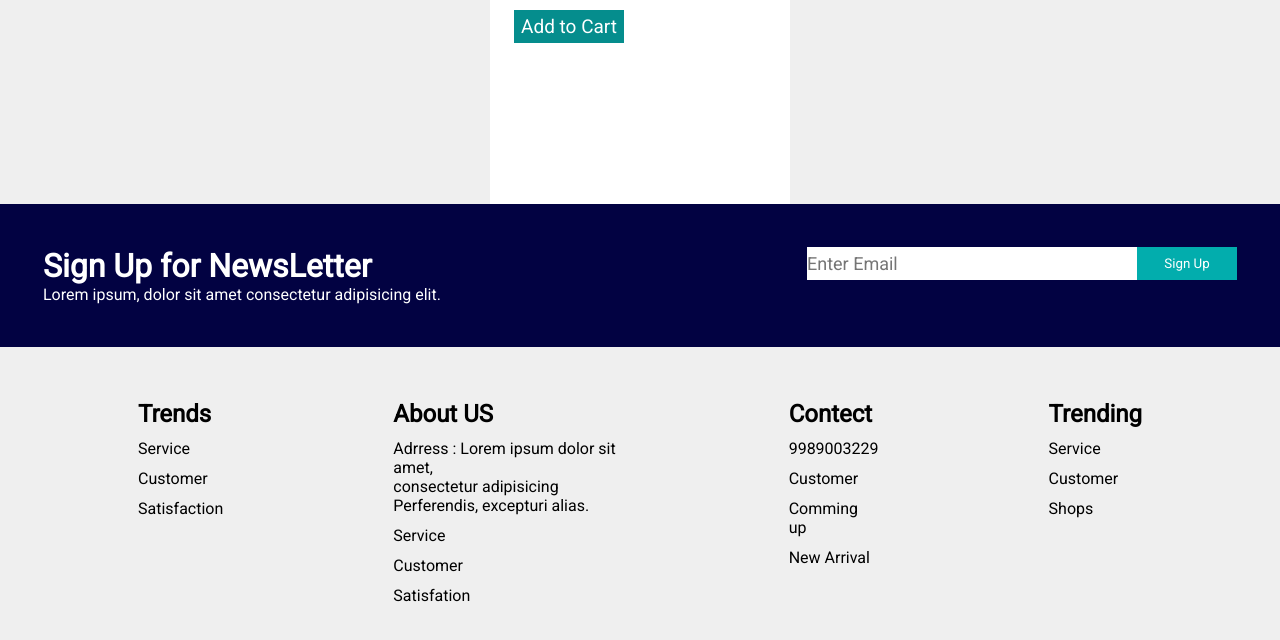
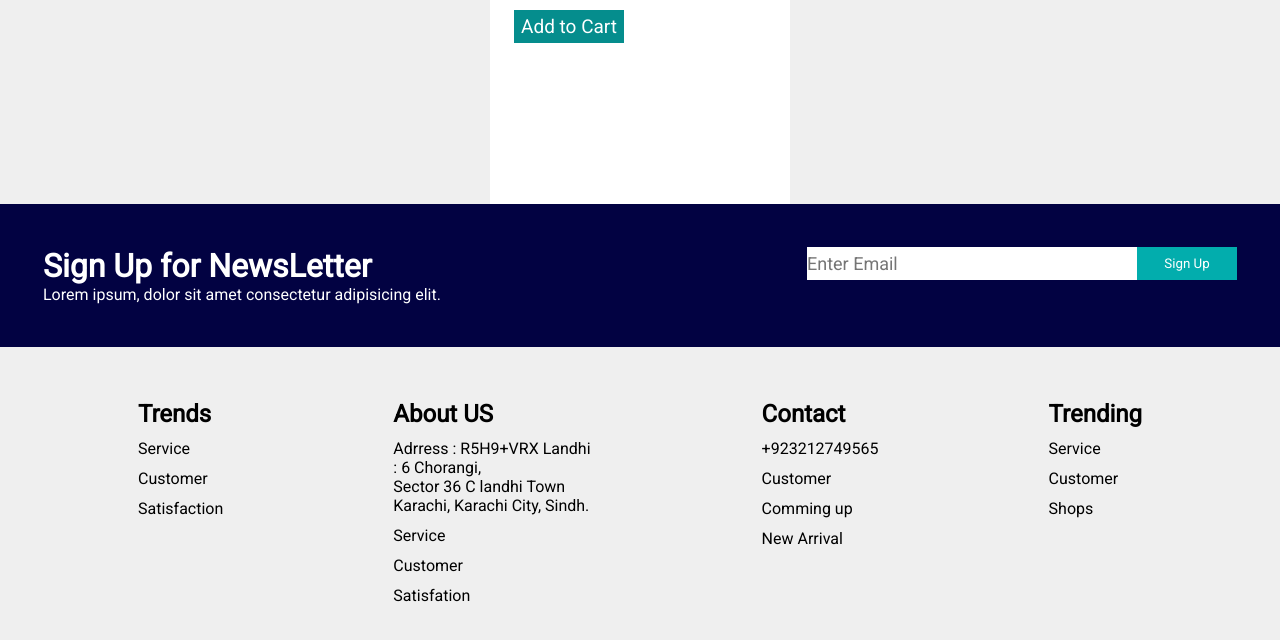
Before and after one commit to WebPro213/Glamour-Grid, a plain HTML site: page index.html in a window 1280 px wide. Shown: the part 1635-2275 px from the top of the page. Drawn offline with Linux system fonts and the light colour scheme; a web font is replaced by a local one.

Commit message:
2Update index.html

```diff
--- a/index.html
+++ b/index.html
@@ -211,17 +211,17 @@
                     </div>
                     <div class="footerText">
                         <h2>About US</h2>
-                        <p>Adrress : Lorem ipsum dolor sit amet, <br>
-                            consectetur adipisicing <br>
-                            Perferendis, excepturi alias.</p>
+                        <p>Adrress : R5H9+VRX Landhi : 6 Chorangi, <br>
+                            Sector 36 C landhi Town <br>
+                            Karachi, Karachi City, Sindh.</p>
                         <p>Service</p>
                         <p>Customer</p>
                         <p>Satisfation</p>
 
                     </div>
                     <div class="footerText">
-                        <h2>Contect</h2>
-                        <p>9989003229</p>
+                        <h2>Contact</h2>
+                        <p>+923212749565</p>
                         <p>Customer</p>
                         <p>Comming up</p>
                         <p>New Arrival</p>
```
